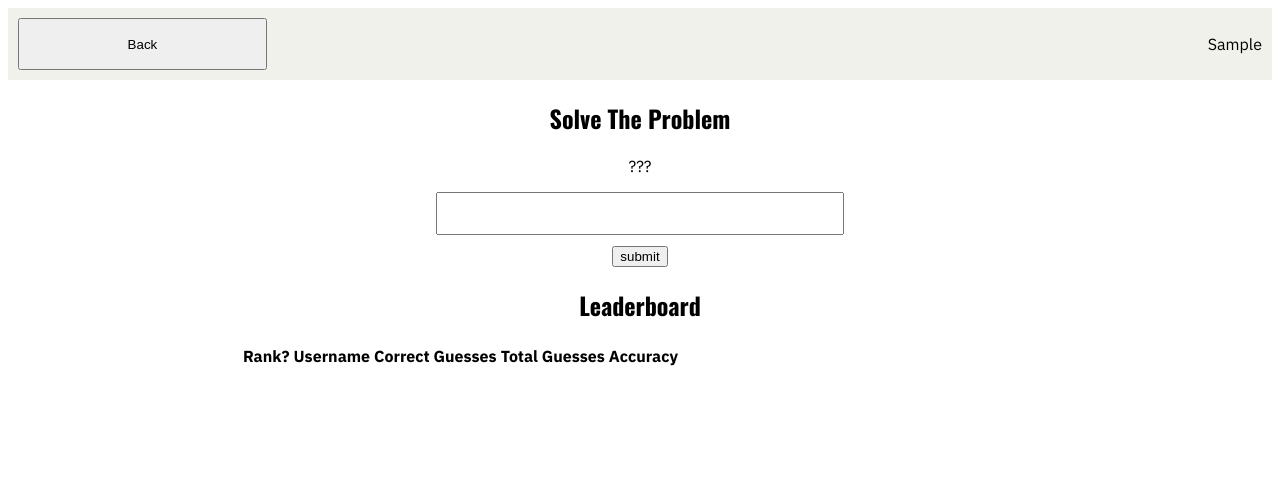
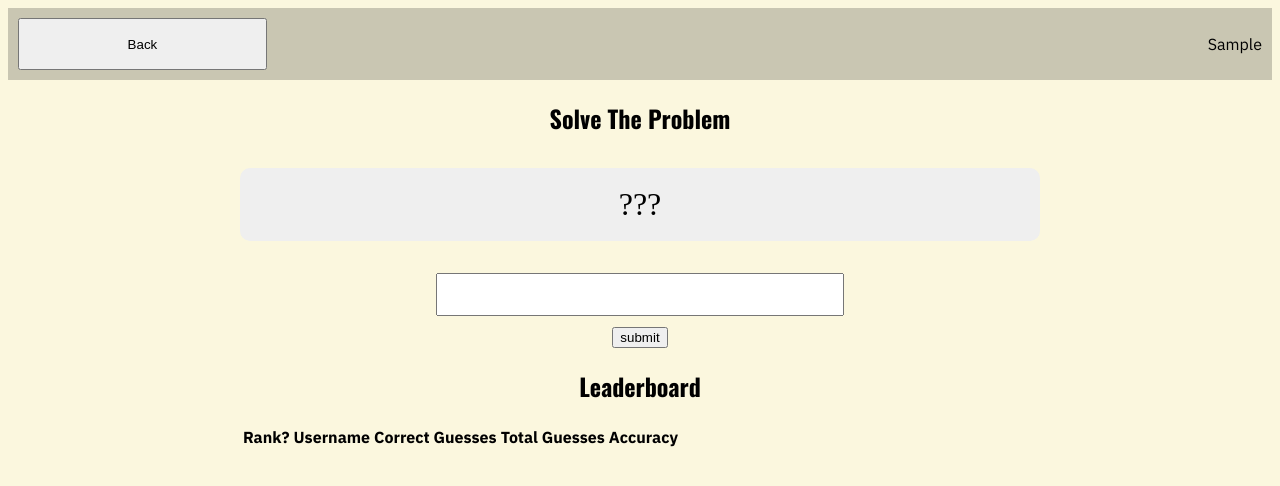
Before and after one commit to BeegFloppa15/a2-BrodyGraham, a website: page public/index.html in a window 1280 px wide. Both pictures are taken after typing "Sample" into the empty fields and a click on the button "Start". Drawn offline with nearby package versions, Linux system fonts and the light colour scheme; no server answers.

Commit message:
Styled Problem text, fixes to header styling

```diff
--- a/public/css/main.css
+++ b/public/css/main.css
@@ -1,7 +1,7 @@
 :root{
-  --bg-color: light-dark(rgb(255, 255, 255), rgb(37, 38, 44));
-  --header-color: light-dark(rgb(241, 241, 236), rgb(25, 26, 27));
+  --bg-color: light-dark(rgb(251, 247, 222), rgb(37, 38, 44));
   --text-color: light-dark(black, white);
+  --header-color: rgb(from var(--text-color) r g b / 0.2)/*light-dark(rgb(241, 241, 236), rgb(25, 26, 27));*/
 }
 
 body {
@@ -48,4 +48,13 @@ header{
   }
 }
 
+#problem{
+  background-color: rgb(239, 239, 239);
+  color: black;
+  font-size: 24pt;
+  font-family:'Times New Roman', Times, serif;
+  padding: 18px 18px;
+  border-radius: 10px;
+}
+
 /*TODO: Style the leaderboard table*/
--- a/public/index.html
+++ b/public/index.html
@@ -39,11 +39,13 @@
         <h1>Leaderboard</h1>
         <table>
           <thead>
-            <th scope="col">Rank?</th>
-            <th scope="col">Username</th>
-            <th scope="col">Correct Guesses</th>
-            <th scope="col">Total Guesses</th>
-            <th scope="col">Accuracy</th>
+            <tr>
+              <th scope="col">Rank?</th>
+              <th scope="col">Username</th>
+              <th scope="col">Correct Guesses</th>
+              <th scope="col">Total Guesses</th>
+              <th scope="col">Accuracy</th>
+            </tr>
           </thead>
           <tbody id="leaderboard-players">
           </tbody>
```
